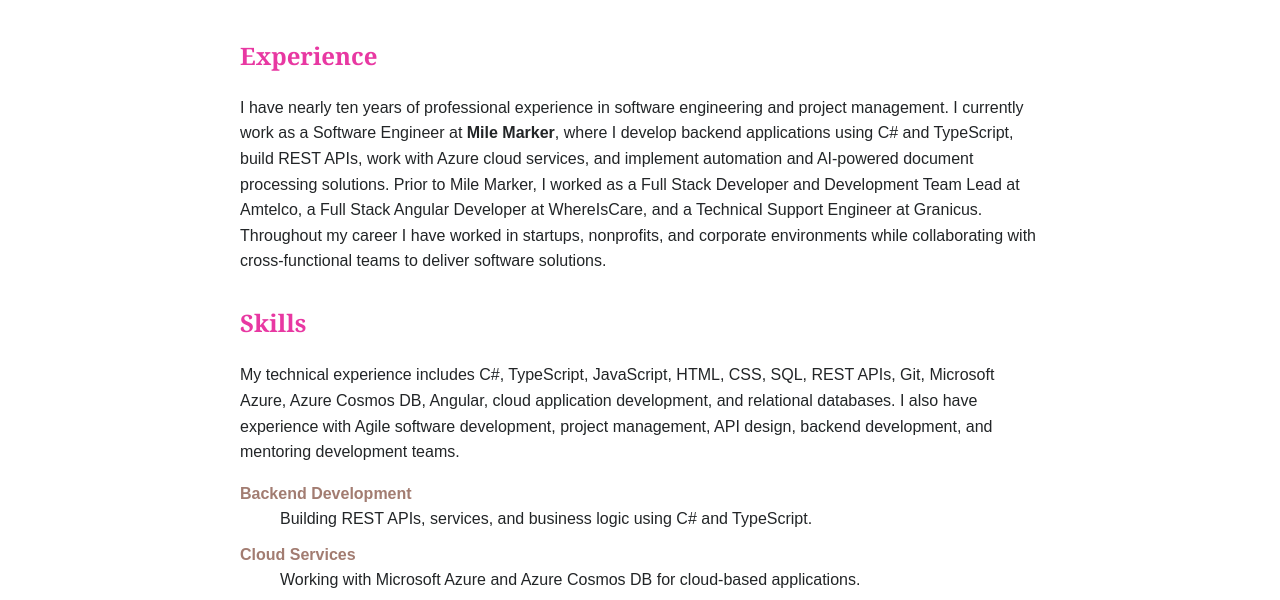
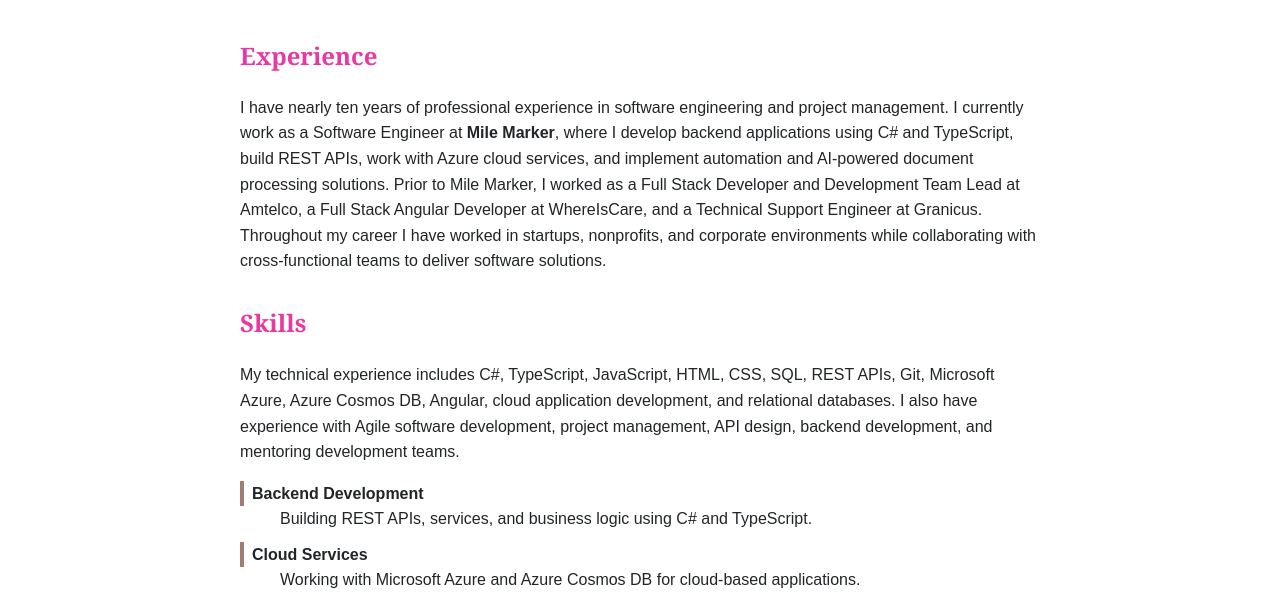
Before and after one commit to fbrooks1056/fbrooks1056.github.io, a plain HTML site: page resume.html in a window 1280 px wide. Shown: the part 193-793 px from the top of the page. Drawn offline with Linux system fonts and the light colour scheme.

Commit message:
Update to fix WAVE error report

```diff
--- a/style.css
+++ b/style.css
@@ -66,7 +66,9 @@
 /* Lists */
 dt {
   font-weight: bold;
-  color: #A27C71;
+  color: #222527;
+  border-left: 4px solid #A27C71;
+  padding-left: 8px;
   margin-top: 10px;
 }
 
```
